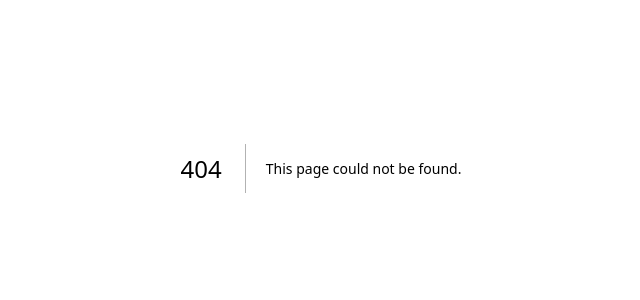
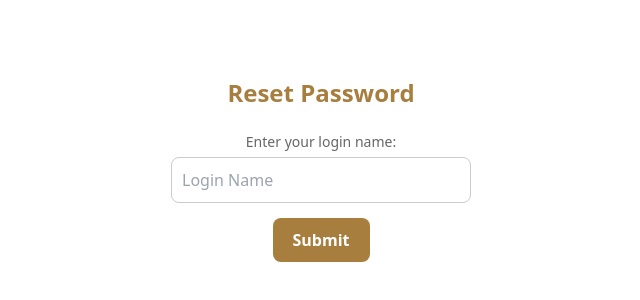
Before and after one commit to aal51282/wardrobe-wizard, a Next.js app: page /reset-password in a window 1280 px wide. Before the commit this address had no page. Shown: the part 232-532 px from the top of the page, without its empty margins (319-959 px from the left). Built offline with nearby package versions, Linux system fonts and the light colour scheme.

Commit message:
Reset Password implementation

```diff
--- /dev/null
+++ b/app/reset-password/ResetPassword.module.css
@@ -0,0 +1,52 @@
+/* Container for the Reset Password page */
+.resetPasswordContainer {
+    display: flex;
+    flex-direction: column;
+    align-items: center;
+    justify-content: center;
+    height: 100vh;
+    text-align: center;
+  }
+
+  h1 {
+    font-size: 24px;
+    font-weight: bold;
+    color: #a77e3e; /* Brown color for title */
+    margin-bottom: 20px;
+  }
+
+  /* Input section styling */
+  .inputSection {
+    display: flex;
+    flex-direction: column;
+    align-items: center;
+    width: 100%;
+    max-width: 300px;
+  }
+
+  label {
+    font-size: 14px;
+    color: #666;
+    margin-bottom: 5px;
+  }
+
+  /* Styling for text inputs */
+  .input {
+    width: 100%;
+    padding: 10px;
+    margin-bottom: 15px;
+    border: 1px solid #ccc;
+    border-radius: 8px;
+  }
+
+  /* Styling for submit button */
+  .submitButton {
+    padding: 10px 20px;
+    background-color: #a77e3e;
+    color: #fff;
+    border: none;
+    border-radius: 8px;
+    font-size: 16px;
+    font-weight: bold;
+    cursor: pointer;
+  }
--- /dev/null
+++ b/app/reset-password/page.tsx
@@ -0,0 +1,68 @@
+import { useState } from 'react';
+import styles from './ResetPassword.module.css';
+
+export default function ResetPasswordPage() {
+  // State for tracking user input and page flow
+  const [loginName, setLoginName] = useState('');
+  const [isUserValid, setIsUserValid] = useState(false);
+  const [newPassword, setNewPassword] = useState('');
+
+  // Function to handle login name submission
+  const handleLoginNameSubmit = () => {
+    // Placeholder: Check if loginName exists in the database
+    if (loginName === "existingUser") { // once again, placeholder
+      setIsUserValid(true); // User is valid
+    } else {
+      alert("User does not exist.");
+    }
+  };
+
+  // Function to handle new password submission
+  const handlePasswordReset = () => {
+    // Placeholder: Update the user's password in the database
+    console.log(`Password for ${loginName} updated to: ${newPassword}`);
+    alert("Password has been reset successfully!");
+  };
+  // There is absolutely no Verification in this reset page, like zip, nada
+  // So this is something to look into later down the line when we have the rest of the project up
+  // -G
+  return (
+    <div className={styles.resetPasswordContainer}>
+      <h1>Reset Password</h1>
+
+      {!isUserValid ? (
+        // Step 1: Ask for the login name
+        <div className={styles.inputSection}>
+          <label htmlFor="loginName">Enter your login name:</label>
+          <input
+            type="text"
+            id="loginName"
+            value={loginName}
+            onChange={(e) => setLoginName(e.target.value)}
+            placeholder="Login Name"
+            className={styles.input}
+          />
+          <button onClick={handleLoginNameSubmit} className={styles.submitButton}>
+            Submit
+          </button>
+        </div>
+      ) : (
+        // Step 2: Ask for the new password
+        <div className={styles.inputSection}>
+          <label htmlFor="newPassword">Enter your new password:</label>
+          <input
+            type="password"
+            id="newPassword"
+            value={newPassword}
+            onChange={(e) => setNewPassword(e.target.value)}
+            placeholder="New Password"
+            className={styles.input}
+          />
+          <button onClick={handlePasswordReset} className={styles.submitButton}>
+            Reset Password
+          </button>
+        </div>
+      )}
+    </div>
+  );
+}
--- a/app/upload/page.tsx
+++ b/app/upload/page.tsx
@@ -0,0 +1,5 @@
+// So here, were gonna need to ask the user to submit a photo,
+// Ask what type of clothing it is,
+// And some how, get the information needed to use this custom clothing in our "Suggestion" button on the outfit page
+// Goodluck future us, -G
+// Back Button Goes to User-view
```
